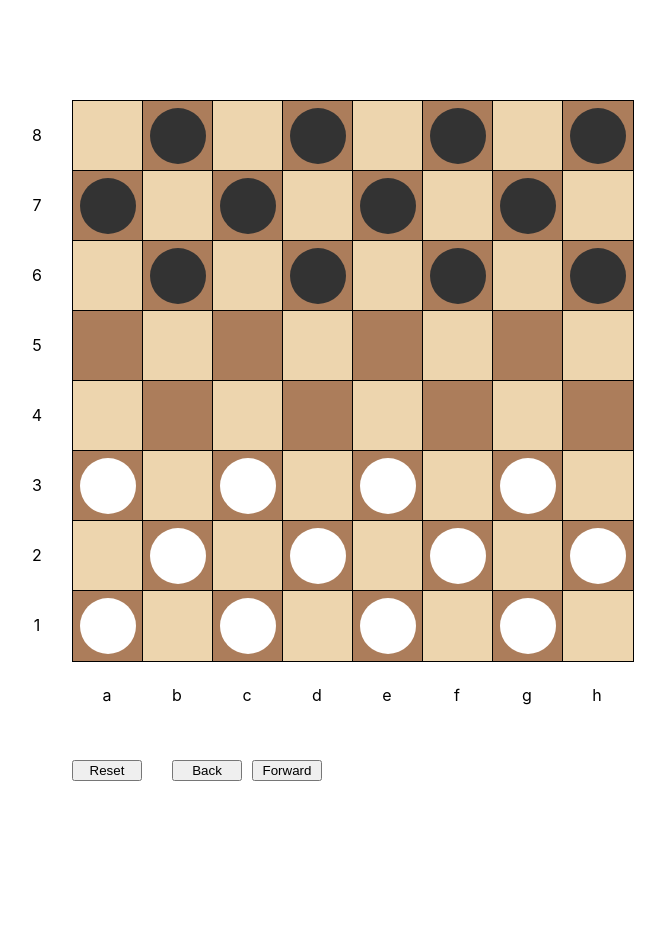
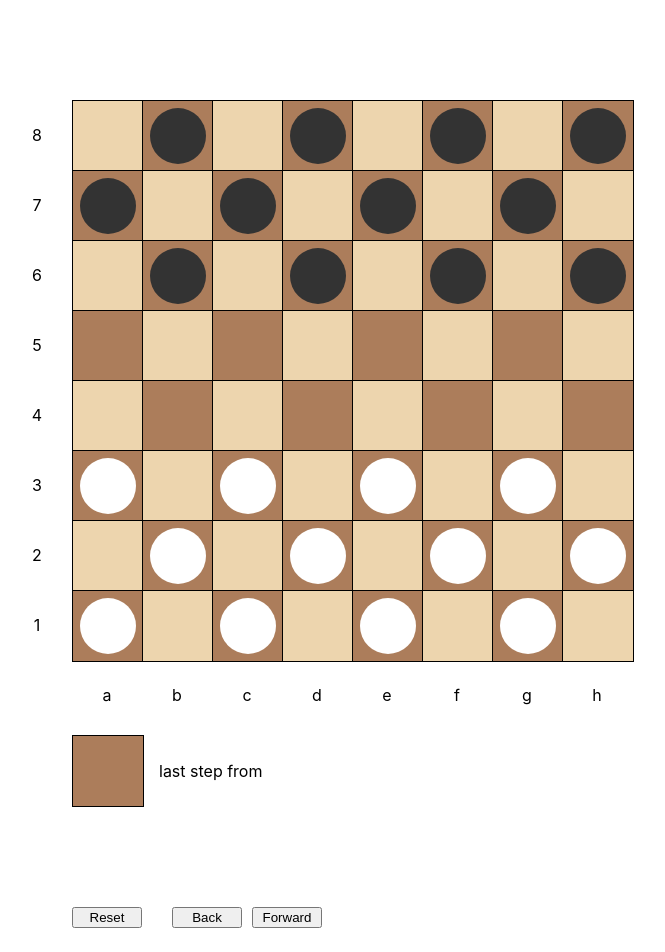
Before and after one commit to serhii-lypko/checkers, a React (Create React App) app: page / in a window 1280 px wide. Shown: the top 952 px of the page, without its empty margins (28-693 px from the left). Before the commit the page ends 881 px from the top, so only its background shows below. Built offline with nearby package versions, Linux system fonts and the light colour scheme.

Commit message:
Base old version

```diff
--- a/package.json
+++ b/package.json
@@ -12,6 +12,7 @@
     "@types/react": "^16.9.0",
     "@types/react-dom": "^16.9.0",
     "components": "^0.1.0",
+    "js-sha256": "^0.9.0",
     "lodash": "^4.17.20",
     "react": "^16.13.1",
     "react-dom": "^16.13.1",
--- a/public/index.html
+++ b/public/index.html
@@ -5,10 +5,7 @@
     <link rel="icon" href="%PUBLIC_URL%/favicon.ico" />
     <meta name="viewport" content="width=device-width, initial-scale=1" />
     <meta name="theme-color" content="#000000" />
-    <meta
-      name="description"
-      content="Web site created using create-react-app"
-    />
+    <meta name="description" content="Web site created using create-react-app" />
     <link rel="apple-touch-icon" href="%PUBLIC_URL%/logo192.png" />
     <!--
       manifest.json provides metadata used when your web app is installed on a
--- a/src/App.tsx
+++ b/src/App.tsx
@@ -1,9 +1,8 @@
-import React, { useState, useCallback } from "react";
+import React, { useState } from "react";
 
-import { fromEvent } from "rxjs";
 import { range, reverse, flatten } from "lodash";
 
-import { CellConfig, PlayersState, ActivePromotion, PromotionType } from "./types";
+import { CellConfig, PlayersState, ActivePromotion, PromotionType, Player } from "./types";
 
 import { boardSettings, players } from "./config";
 import {
@@ -24,6 +23,8 @@ import {
   YRulerCell,
   XRulerCell,
   ControlsHolder,
+  LastMoveByHolder,
+  MockCell,
 } from "./style";
 
 /* - - - - - - - - - - - - - - - - - - - */
@@ -45,20 +46,14 @@ import {
 
 const diagonals = createDiagonals();
 
-// TODO: rewrite players state with struct like
-
 function App() {
   const [playersState, setPlayersState] = useState<PlayersState>(initialPlayersStateConfig);
   const [activePromotion, setActivePromotion] = useState<ActivePromotion | undefined>(undefined);
-
-  // console.log("playersState: ", playersState);
-
-  // console.log("activePromotion: ", activePromotion);
+  const [lastMoveBy, setLastMoveBy] = useState<undefined | Player>(undefined);
 
   /* - - - - - - - - - - - - - - - - - - - */
 
-  const definePromotionType = useCallback(
-    (initialCell: string, destinationCell: string): PromotionType => {
+  const definePromotionType = (initialCell: string, destinationCell: string): PromotionType => {
     const allowedDiagonals = diagonals.filter((diagonal) => diagonal.includes(initialCell));
     const allowedCoordinates = flatten(allowedDiagonals);
     const diagonalPromotionIsCorrect = allowedCoordinates.includes(destinationCell);
@@ -103,14 +98,11 @@ function App() {
 
     // in case if moveRangeAttempt is incorrect
     return { promotionType: "incorrect" };
-    },
-    [activePromotion, playersState],
-  );
+  };
 
   /* - - - - - - - - - - - - - - - - - - - */
 
-  const makeCapturing = useCallback(
-    (destinationCell: string, capturingChecker?: string, opponent?: string) => {
+  const makeCapturing = (destinationCell: string, capturingChecker?: string, opponent?: string) => {
     if (!capturingChecker || !opponent || !activePromotion?.player) return;
 
     const updatedPlayerState = playersState[activePromotion?.player].map((checker) => {
@@ -135,12 +127,9 @@ function App() {
 
     setPlayersState(updatedPlayersState as PlayersState);
     setActivePromotion(undefined);
-    },
-    [playersState, activePromotion],
-  );
+  };
 
-  const makeBasicMove = useCallback(
-    (destinationCell: string) => {
+  const makeBasicMove = (destinationCell: string) => {
     const activePlayerKey = activePromotion?.player as string;
     const playerState = playersState[activePlayerKey];
 
@@ -160,14 +149,11 @@ function App() {
       [activePlayerKey]: updatedPlayerState,
     });
     setActivePromotion(undefined);
-    },
-    [activePromotion, playersState],
-  );
+  };
 
   /* - - - - - - - - - - - - - - - - - - - */
 
-  const handleCellClick = useCallback(
-    ({ id: cellIdFromClick }: CellConfig) => {
+  const handleCellClick = ({ id: cellIdFromClick }: CellConfig) => {
     const { whitePlayerCheckers, blackPlayerCheckers } = getPlayersCheckersIds(playersState);
 
     if (cellIdFromClick === activePromotion?.cellId) {
@@ -187,9 +173,9 @@ function App() {
         cellIdFromClick,
       );
 
-        console.log("cellIdFromClick: ", cellIdFromClick);
-
-        console.log("promotionType: ", promotionType);
+      if (promotionType !== "incorrect") {
+        setLastMoveBy(activePromotion.player);
+      }
 
       switch (promotionType) {
         case "basicMove":
@@ -197,6 +183,7 @@ function App() {
           return;
         case "capturing":
           makeCapturing(cellIdFromClick, capturingChecker, opponent);
+
           return;
         case "incorrect":
           return;
@@ -212,14 +199,12 @@ function App() {
       });
       return;
     }
-    },
-    [activePromotion, playersState, definePromotionType, makeBasicMove, makeCapturing],
-  );
+  };
 
-  const handleResetAction = useCallback(() => {
+  const handleResetAction = () => {
     setPlayersState(initialPlayersStateConfig);
     setActivePromotion(undefined);
-  }, []);
+  };
 
   /* - - - - - - - - - Rulers - - - - - - - - - - */
 
@@ -306,6 +291,13 @@ function App() {
         {renderCells()}
       </BoardHolder>
 
+      <LastMoveByHolder className="last-move-by">
+        <MockCell className="mock-cell">
+          {lastMoveBy && <Checker isLightColor={lastMoveBy === "white"} isInPromotion={false} />}
+        </MockCell>
+        <span>last step from</span>
+      </LastMoveByHolder>
+
       <ControlsHolder className="controls-holder">
         <button onClick={handleResetAction}>Reset</button>
         <button>Back</button>
--- a/src/config.ts
+++ b/src/config.ts
@@ -7,8 +7,5 @@ export const boardSettings = {
   colors: {
     black: "rgb(172, 125, 91)",
     white: "rgb(237, 213, 174)",
-
-    // black: "black",
-    // white: "white",
   },
 };
--- a/src/style.ts
+++ b/src/style.ts
@@ -4,7 +4,7 @@ import { boardSettings } from "./config";
 
 import { CellUIProps } from "./types";
 
-const { cellWidth, cellsNumber } = boardSettings;
+const { cellWidth, cellsNumber, colors } = boardSettings;
 
 /* - - - - - - - - - - Common - - - - - - - - - - - - */
 
@@ -103,3 +103,17 @@ export const ControlsHolder = styled.div`
     margin-right: 10px;
   }
 `;
+
+export const LastMoveByHolder = styled.div`
+  display: flex;
+  align-items: center;
+  margin-top: 75px;
+`;
+
+export const MockCell = styled(FlexCenter)`
+  width: ${cellWidth}px;
+  height: ${cellWidth}px;
+  margin-right: 15px;
+  background: ${colors.black};
+  border: 1px solid black;
+`;
```
Also changed, not shown: 2 other files (tests, documents, lock files or other folders). Lines whose indentation alone changed are shown as unchanged.
